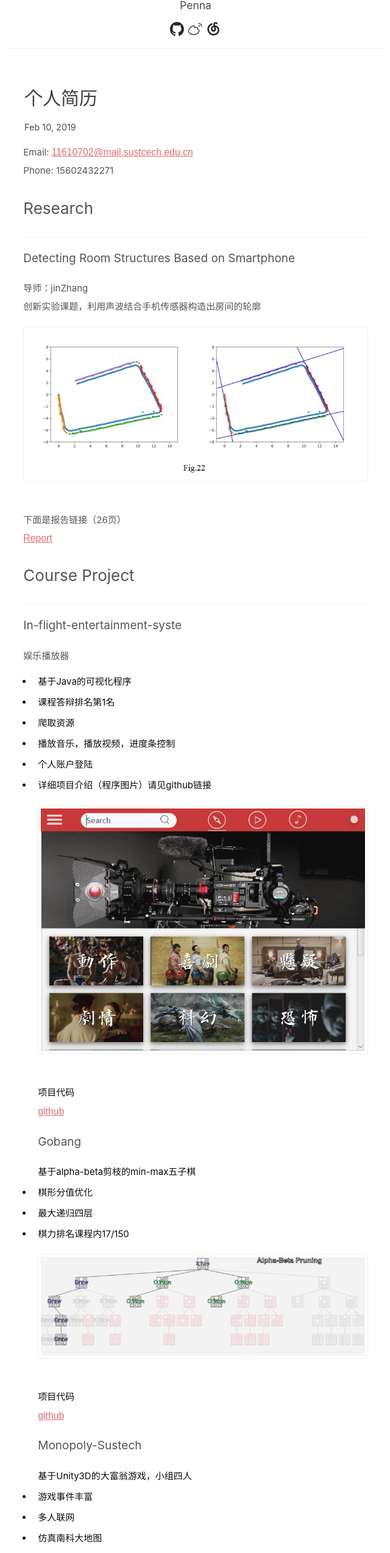
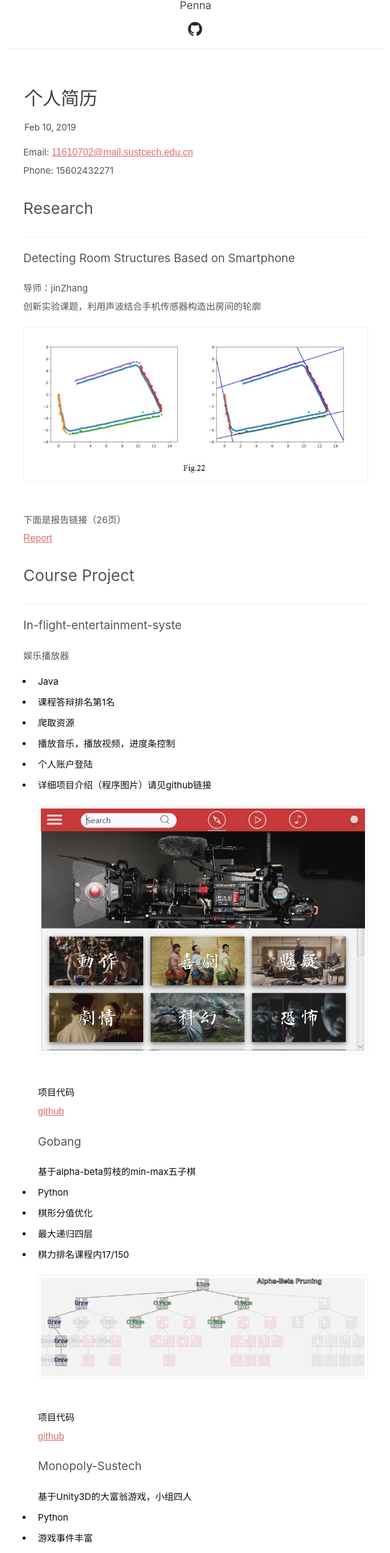
Before and after one commit to PennaLai/PennaLai.github.io, a plain HTML site: page index.html in a window 1280 px wide. Shown: the part 234-2781 px from the top of the page at 61% size, without its empty margins (319-959 px from the left). Drawn offline with Linux system fonts and the light colour scheme.

Commit message:
Site updated: 2019-03-21 10:01:36

```diff
--- a/index.html
+++ b/index.html
@@ -13,8 +13,10 @@
 
 
 
+
   <link rel="stylesheet" href="/nayo.min.css">
 </head>
+
   <body>
 
       <header class="header">
@@ -73,14 +75,6 @@
 				<i class="iconfont icon-Github">
 			</i></a>
 
-			<a target="_blank" class="social-links" href="https://weibo.com/PennaLiar">
-				<i class="iconfont icon-Weibo">
-			</i></a>
-
-			<a target="_blank" class="social-links" href="">
-				<i class="iconfont icon-Neteasemusic">
-			</i></a>
-
     	</div>
 </div>
 
@@ -115,19 +109,22 @@
 <h3 id="Course-Project"><a href="#Course-Project" class="headerlink" title="Course Project"></a>Course Project</h3><hr>
 <h4 id="In-flight-entertainment-syste"><a href="#In-flight-entertainment-syste" class="headerlink" title="In-flight-entertainment-syste"></a>In-flight-entertainment-syste</h4><p>娱乐播放器</p>
 <ul>
-<li>基于Java的可视化程序</li>
+<li>Java</li>
 <li>课程答辩排名第1名</li>
 <li>爬取资源</li>
 <li>播放音乐，播放视频，进度条控制</li>
 <li>个人账户登陆</li>
 <li>详细项目介绍（程序图片）请见github链接<br><img src="/images/CV/player.jpg" alt="player"><br>项目代码<br><a href="https://github.com/PennaLai/In-flight-entertainment-system" target="_blank" rel="noopener">github</a><h4 id="Gobang"><a href="#Gobang" class="headerlink" title="Gobang"></a>Gobang</h4>基于alpha-beta剪枝的min-max五子棋</li>
+<li>Python</li>
 <li>棋形分值优化</li>
 <li>最大递归四层</li>
 <li>棋力排名课程内17/150<br><img src="/images/CV/gobang.jpg" alt="gobang"><br>项目代码<br><a href="https://github.com/PennaLai/Gobang" target="_blank" rel="noopener">github</a><h4 id="Monopoly-Sustech"><a href="#Monopoly-Sustech" class="headerlink" title="Monopoly-Sustech"></a>Monopoly-Sustech</h4>基于Unity3D的大富翁游戏，小组四人</li>
+<li>Python</li>
 <li>游戏事件丰富</li>
 <li>多人联网</li>
 <li>仿真南科大地图</li>
 <li>期末答辩总分92/100<br><img src="/images/placeholder.png" alt="monopoly1" data-src="/images/CV/monopoly1.jpg" class="lazyload"><br>项目代码<br><a href="https://github.com/Airine/monopoly_assets" target="_blank" rel="noopener">github</a><h4 id="P2P-downloads"><a href="#P2P-downloads" class="headerlink" title="P2P-downloads"></a>P2P-downloads</h4>计算机网络课程Project</li>
+<li>Python</li>
 <li>实现上传文件</li>
 <li>文件生成种子</li>
 <li>多节点加速下载<br><img src="/images/placeholder.png" alt="p2p" data-src="/images/CV/p2p.jpg" class="lazyload"><br>项目链接<br><a href="https://github.com/PennaLai/P2P-Download" target="_blank" rel="noopener">github</a><h3 id="Personal-work"><a href="#Personal-work" class="headerlink" title="Personal work"></a>Personal work</h3></li>
```
Also changed, not shown: 2019/02/10/hello-world/index.html (+9 -4 lines), archives/2019/02/index.html (+2 -0 lines), archives/2019/index.html (+2 -0 lines), archives/index.html (+2 -0 lines).
